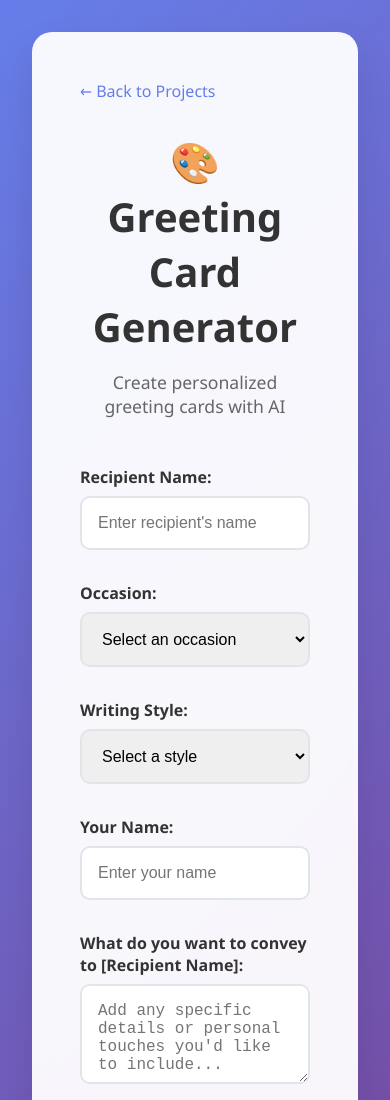
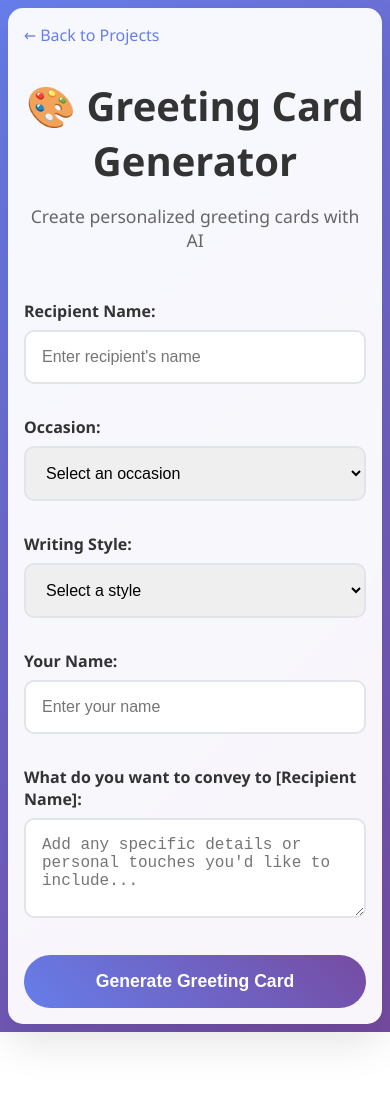
Before and after one commit to goodboyagi/greeting-card-generator, a plain HTML site: page index.html in a window 390 px wide. Shown: the top 1100 px of the page. After the commit the page ends 1032 px from the top, so only its background shows below. Drawn offline with Linux system fonts and the light colour scheme.

Commit message:
Add comprehensive mobile responsive design - Add media queries for tablet (768px) and mobile (480px) - Reduce padding and margins for better mobile space usage - Adjust font sizes for better readability on small screens - Add iOS zoom prevention with font-size: 16px - Optimize touch targets for mobile interaction - Maintain design aesthetics across all device sizes

```diff
--- a/index.html
+++ b/index.html
@@ -18,7 +18,7 @@
             font-family: 'Segoe UI', Tahoma, Geneva, Verdana, sans-serif;
             background: linear-gradient(135deg, #667eea 0%, #764ba2 100%);
             min-height: 100vh;
-            padding: 2rem;
+            padding: 1rem;
         }
 
         .container {
@@ -27,8 +27,70 @@
             background: rgba(255, 255, 255, 0.95);
             backdrop-filter: blur(10px);
             border-radius: 20px;
-            padding: 3rem;
+            padding: 2rem;
             box-shadow: 0 20px 40px rgba(0, 0, 0, 0.1);
+        }
+
+        /* Mobile responsive styles */
+        @media (max-width: 768px) {
+            body {
+                padding: 0.5rem;
+            }
+
+            .container {
+                padding: 1.5rem;
+                border-radius: 15px;
+                margin: 0.5rem;
+            }
+
+            .title {
+                font-size: 2rem;
+            }
+
+            .subtitle {
+                font-size: 1rem;
+            }
+
+            input, textarea, select {
+                padding: 0.8rem;
+                font-size: 16px; /* Prevents zoom on iOS */
+            }
+
+            .generate-btn {
+                padding: 0.8rem 1.5rem;
+                font-size: 1rem;
+            }
+
+            .result {
+                padding: 1.5rem;
+            }
+        }
+
+        @media (max-width: 480px) {
+            body {
+                padding: 0.25rem;
+            }
+
+            .container {
+                padding: 1rem;
+                margin: 0.25rem;
+            }
+
+            .title {
+                font-size: 1.8rem;
+            }
+
+            .form-group {
+                margin-bottom: 1.5rem;
+            }
+
+            input, textarea, select {
+                padding: 0.7rem;
+            }
+
+            .generate-btn {
+                padding: 0.7rem 1rem;
+            }
         }
 
         .header {
```
